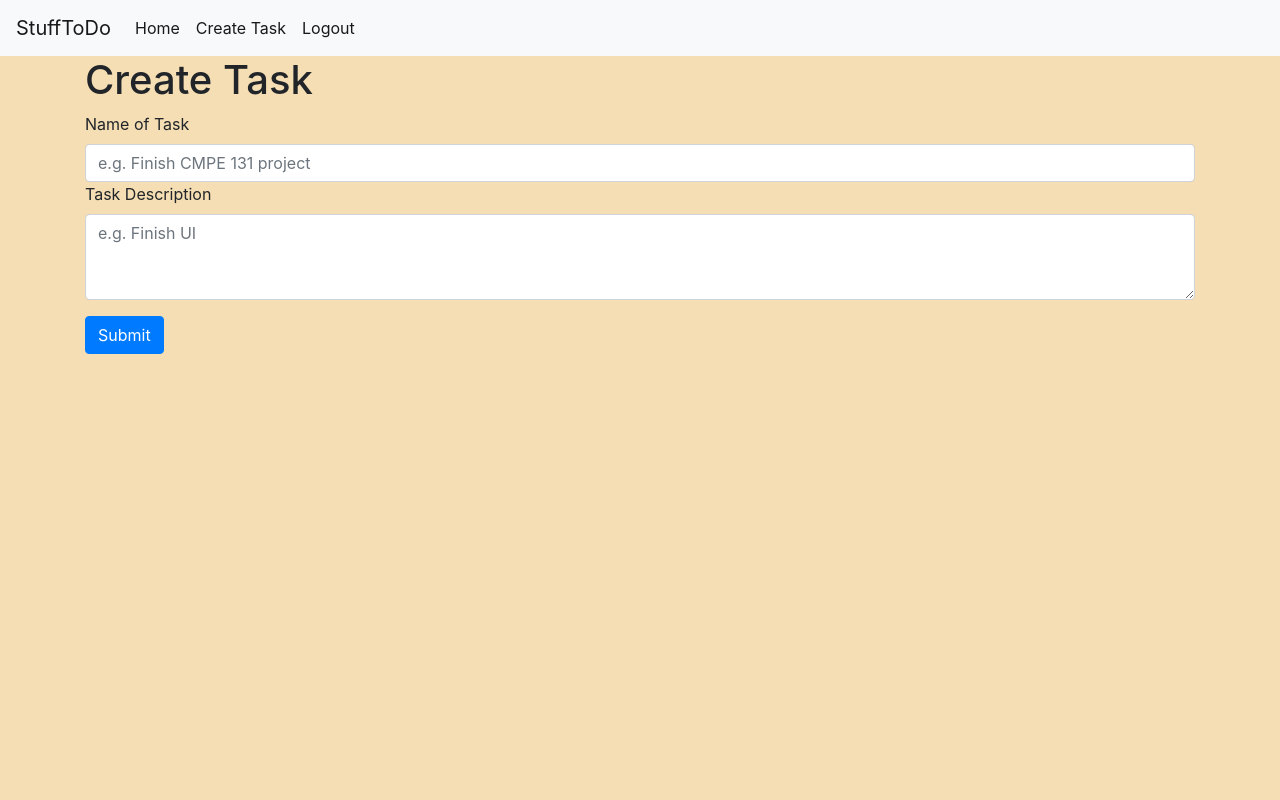
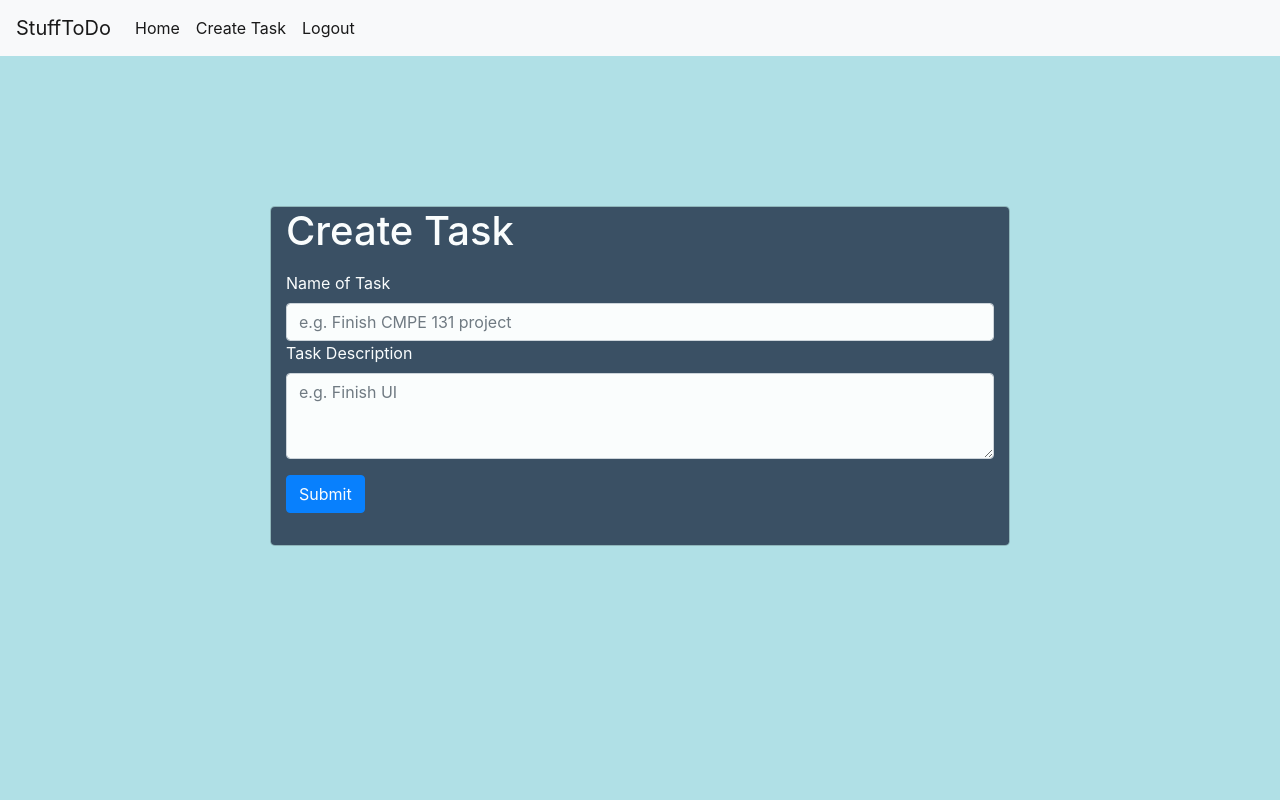
Before and after one commit to donieypon/Team8, a Flask app: page /add in a window 1280 px wide. Run offline with Flask 2, Linux system fonts and the light colour scheme; the visitor is signed in with stand-in values (Sample User, id 1); some libraries are stand-ins or nearby versions.

Commit message:
Finished create task UI

```diff
--- a/app/static/CSS/login.css
+++ b/app/static/CSS/login.css
@@ -40,8 +40,8 @@ body {
 }
 
 .btn-success:hover {
-    background-color: #22eec65;
-    border: 1px solid #22eec65;
+    background-color: #6fbeff;
+    border: 1px solid #6fbeff;
 }
 
 .link-part {
--- a/app/static/CSS/task.css
+++ b/app/static/CSS/task.css
@@ -1,5 +1,5 @@
 body{
-    background-color: wheat ;
+    background-color: powderblue ;
     min-height: 100vh;
 }
 
@@ -11,6 +11,14 @@ input, textarea {
     padding:10px;
   }
 
-.taskHeader {
-    color: green;
+.main-section {
+    margin: 0 auto;
+    margin-top: 150px;
+    padding: 0;
+    position: relative;
 }
+
+.modal-content {
+    background-color: #34495e;
+    opacity: .95;
+}
--- a/app/templates/base.html
+++ b/app/templates/base.html
@@ -1,9 +1,9 @@
 <html>
     <head>
         {% if title %}
-        <title>{{ title }} - microblog</title>
+        <title>{{ title }} - StuffToDo</title>
         {% else %}
-        <title>microblog</title>
+        <title>StuffToDo</title>
         {% endif %}
         <link rel="stylesheet" href="https://fonts.googleapis.com/icon?family=Material+Icons">
 
--- a/app/templates/task.html
+++ b/app/templates/task.html
@@ -37,24 +37,26 @@
 </div> -->
 
 <div class="container">
-  <legend><h1>{{ legend }}</h1></legend>
+  <div class="col-sm-8 main-section">
+    <div class="col-sm-12 modal-content" style="background-color: #34495e;">
+        <legend><h1 style="color: white;">{{ legend }}</h1></legend>
 
         <form action="" method="POST" class="add">
           {{ form.hidden_tag() }}
           {% if legend == 'Create Task' %}
             <div class="form-group">
-        <label for="exampleFormControlInput1">Name of Task</label>
-        <input type="email" name="nameTitle" class="form-control" id="exampleFormControlInput1" placeholder="e.g. Finish CMPE 131 project" required>
+              <label for="exampleFormControlInput1" style="color: white;">Name of Task</label>
+              <input type="text" name="nameTitle" class="form-control" id="exampleFormControlInput1" placeholder="e.g. Finish CMPE 131 project" required>
             <div class="form-group">
-        <label for="exampleFormControlTextarea1">Task Description</label>
+              <label for="exampleFormControlTextarea1" style="color: white;">Task Description</label>
               <textarea name="content" placeholder="e.g. Finish UI" class="form-control" id="exampleFormControlTextarea1" rows="3"></textarea>
             </div>
           {% else %}
             <div class="form-group">
-        <label for="exampleFormControlInput1">Name of Task</label>
-        <input type="email" name="nameTitle" class="form-control" id="exampleFormControlInput1" placeholder="e.g. Finish CMPE 131 project" value={{post.nameTitle}} required>
+              <label for="exampleFormControlInput1" style="color: white;">Name of Task</label>
+              <input type="text" name="nameTitle" class="form-control" id="exampleFormControlInput1" placeholder="e.g. Finish CMPE 131 project" value={{post.nameTitle}} required>
             <div class="form-group">
-        <label for="exampleFormControlTextarea1">Task Description</label>
+              <label for="exampleFormControlTextarea1" style="color: white;">Task Description</label>
               <textarea name="content" placeholder="e.g. Finish UI" value={{post.content}} class="form-control" id="exampleFormControlTextarea1" rows="3"></textarea>
             </div>
           {% endif %}
@@ -63,6 +65,8 @@
           </div>
         </form>
     </div>
+  </div>
+</div>
 
 
 {% endblock content %}
```
Also changed, not shown: app.db. Lines whose indentation alone changed are shown as unchanged.
